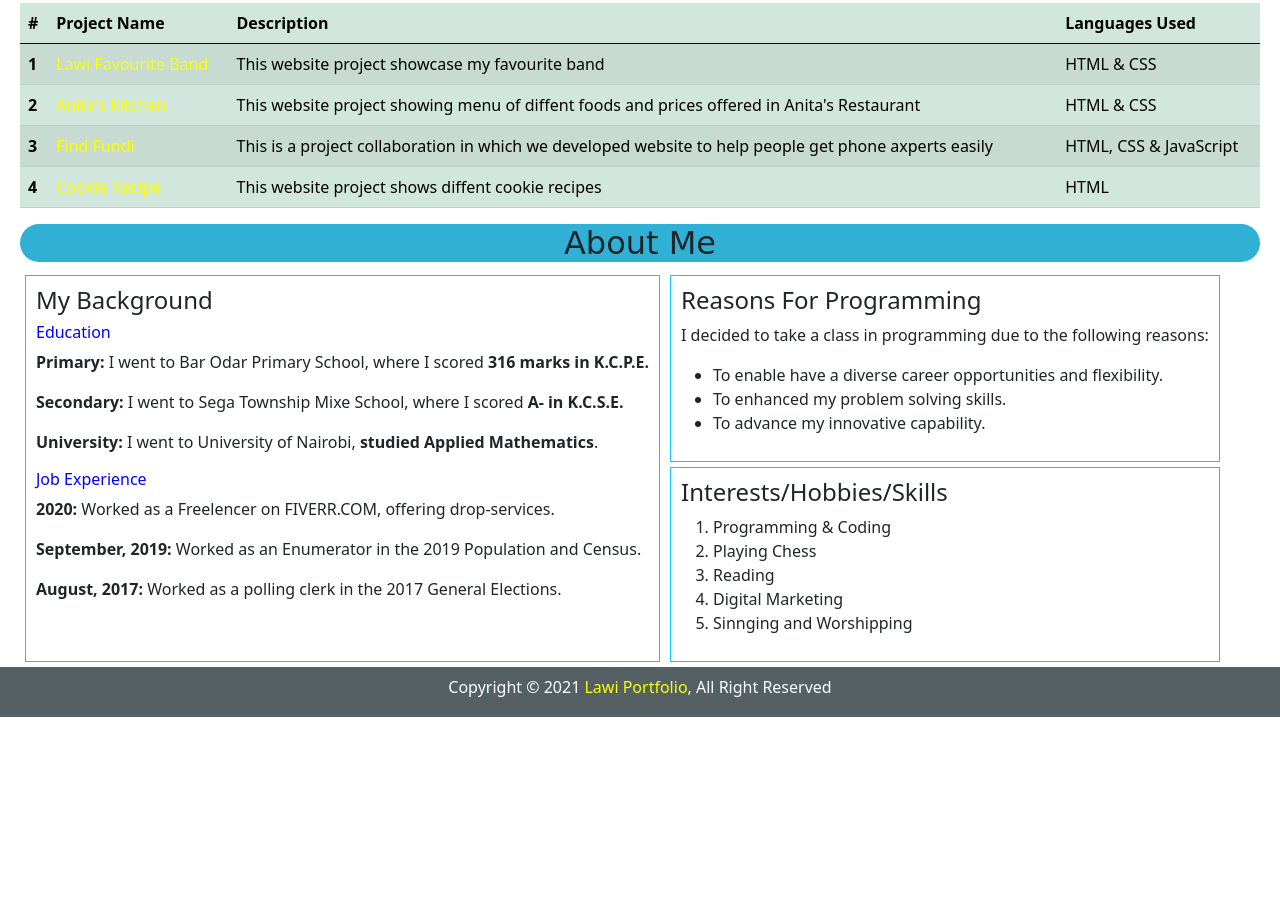
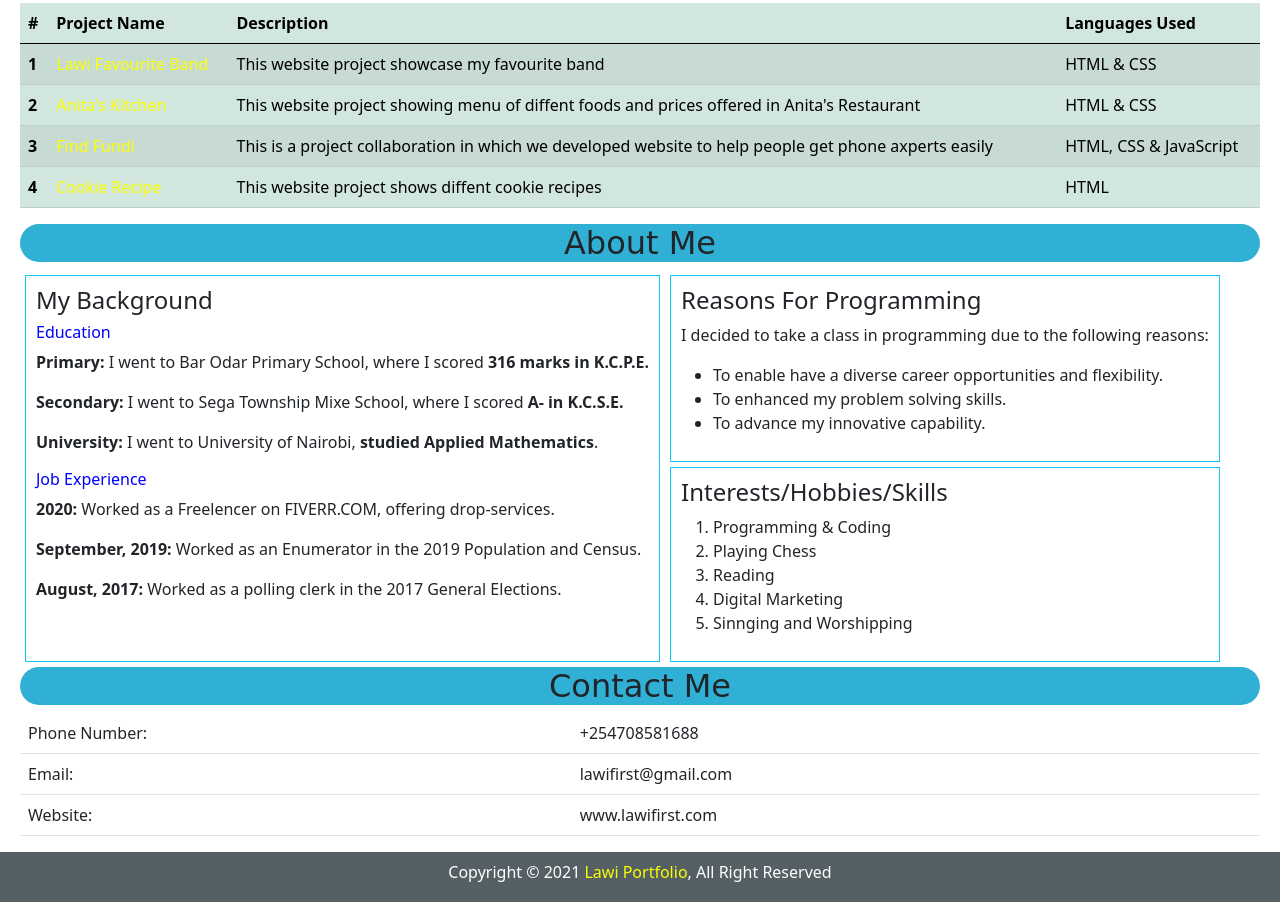
Before and after one commit to LawiOtieno/sample_portfolio, a plain HTML site: page index.html in a window 1280 px wide. Shown: the part 545-1447 px from the top of the page. Before the commit the page ends 1262 px from the top, so only its background shows below. Drawn offline with nearby package versions, Linux system fonts and the light colour scheme; a web font is replaced by a local one.

Commit message:
added contact info

```diff
--- a/index.html
+++ b/index.html
@@ -21,6 +21,7 @@
             <li><a class="navterxt" href="#home">Home</a></li>
             <li><a class="navterxt" href="#projects">Projects</a></li>
             <li><a class="navterxt" href="#about-me">About Me</a></li>
+            <li><a class="navterxt" href="#contact-me">Contact Me</a></li>
         </ul>
     </nav>
 
@@ -93,7 +94,7 @@
                     <td>###</td>
                     <td>HTML & CSS</td>
                   </tr>
-                -->
+                  -->
                 </tbody>
               </table>
         </div>
@@ -138,6 +139,29 @@
             </div>
         </div>
     </section>
+
+    <!--Contact Me Section-->
+    <section id="contact-me">
+        <h2>Contact Me</h2>
+        <div>
+            <table class="table">
+                <tbody>
+                  <tr>
+                    <td>Phone Number:</td>
+                    <td>+254708581688</td>
+                  </tr>
+                  <tr>
+                    <td>Email:</td>
+                    <td>lawifirst@gmail.com</td>
+                  </tr>
+                  <tr>
+                    <td>Website:</td>
+                    <td>www.lawifirst.com</td>
+                  </tr>
+                </tbody>
+              </table>
+        </div>
+    </section>
     </div>
     <footer>
         <p>Copyright &copy; <script>document.write(new Date().getFullYear())</script> <a href="index.html">Lawi Portfolio</a>, All Right Reserved</p>
```
